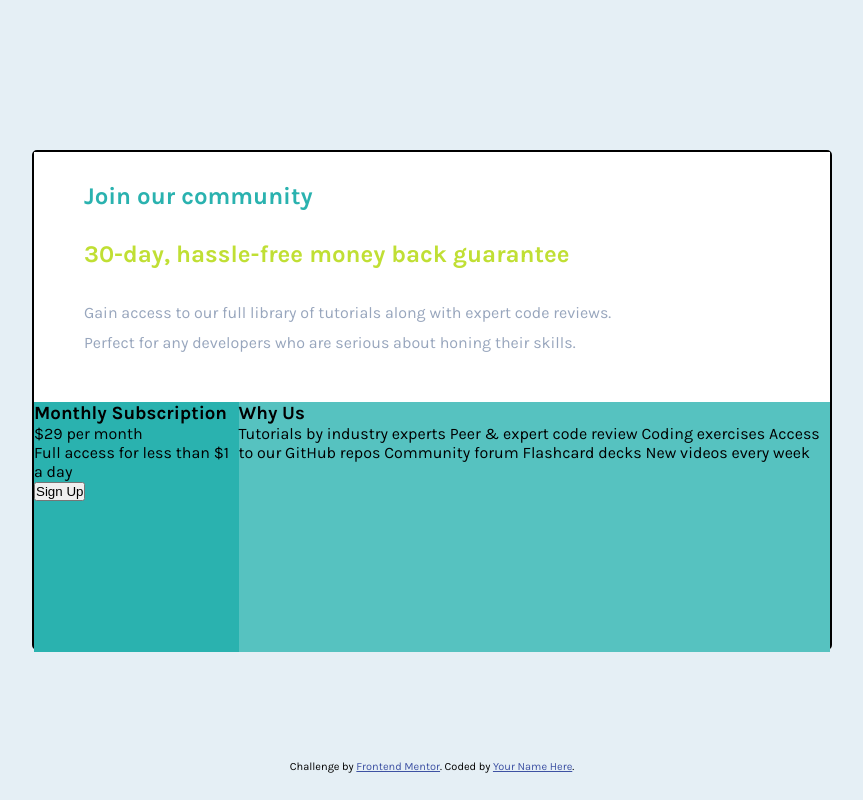
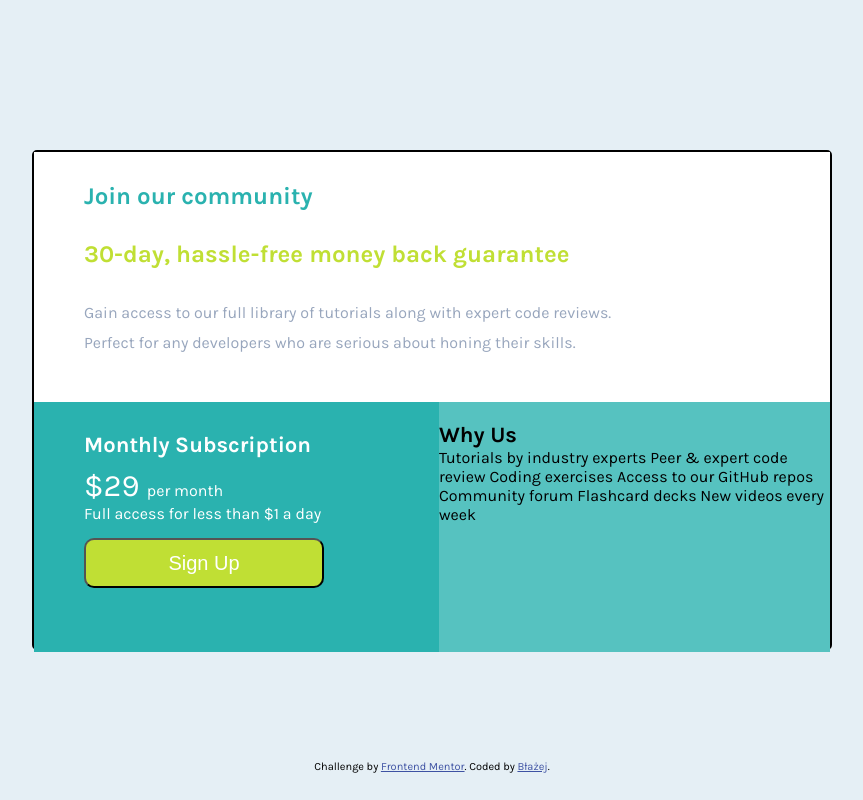
Before and after one commit to Blazej-oWo/single-price-grid-component_FM, a plain HTML site: page index.html in a window 1280 px wide. Shown: the whole page, without its empty margins (208-1071 px from the left). Drawn offline with Linux system fonts and the light colour scheme.

Commit message:
did some changes in destkop view

```diff
--- a/index.html
+++ b/index.html
@@ -30,7 +30,7 @@
       <div class="subscript">
         <h3>Monthly Subscription</h3>
 
-        <p><span>&dollar;29</span> per month</p>
+        <p class="pricesub">&dollar;29 <span>per month</span></p>
 
         <p>Full access for less than &dollar;1 a day</p>
 
@@ -53,7 +53,7 @@
   <footer>
     <p class="attribution">
       Challenge by <a href="https://www.frontendmentor.io?ref=challenge" target="_blank">Frontend Mentor</a>.
-      Coded by <a href="#">Your Name Here</a>.
+      Coded by <a href="#">Błażej</a>.
     </p>
   </footer>
 </body>
--- a/style.css
+++ b/style.css
@@ -63,3 +63,36 @@ h2, .community p  {
     background-color:  hsl(179, 47%, 55%);
 
   }
+  .subscript {
+
+    color:white;
+    width: 1100px;
+    /* margin:20px 0px 0px 30px; */
+    padding: 30px 0 0 50px;
+  }
+  h3{
+    margin-top:20px;
+    font-size: 22px;
+  }
+  .subscript  {
+
+    padding-top: 10px;
+
+  }
+  .pricesub {
+    font-size: 31px;
+    margin-top: 10px;
+  }
+  .pricesub span{
+    font-size: 16px;
+    margin: 10px 0 0 0px;
+  }
+  button {
+    background-color:hsl(71, 73%, 54%);
+    margin-top: 15px;
+    color:white;
+    border-radius: 10px;
+    width:240px;
+    height: 50px;
+    font-size: 20px;
+  }
```
